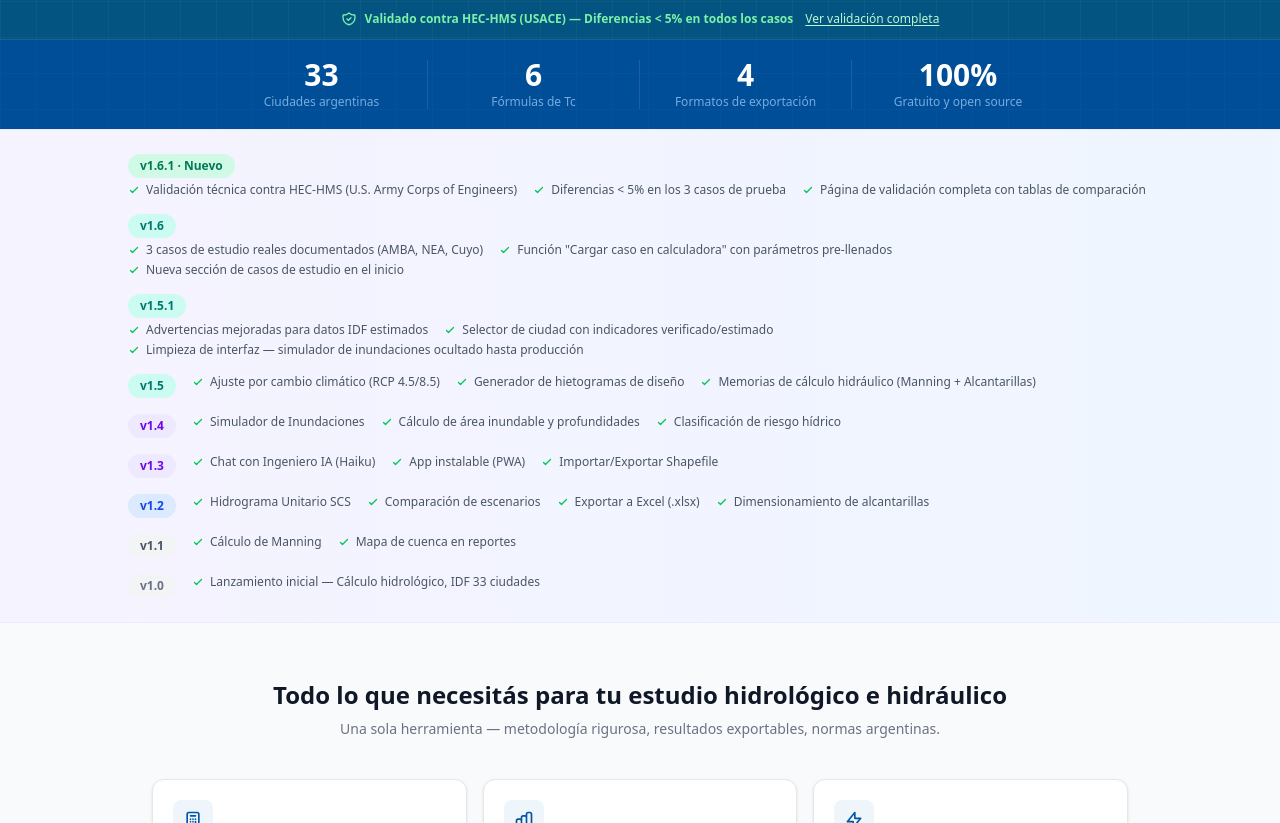
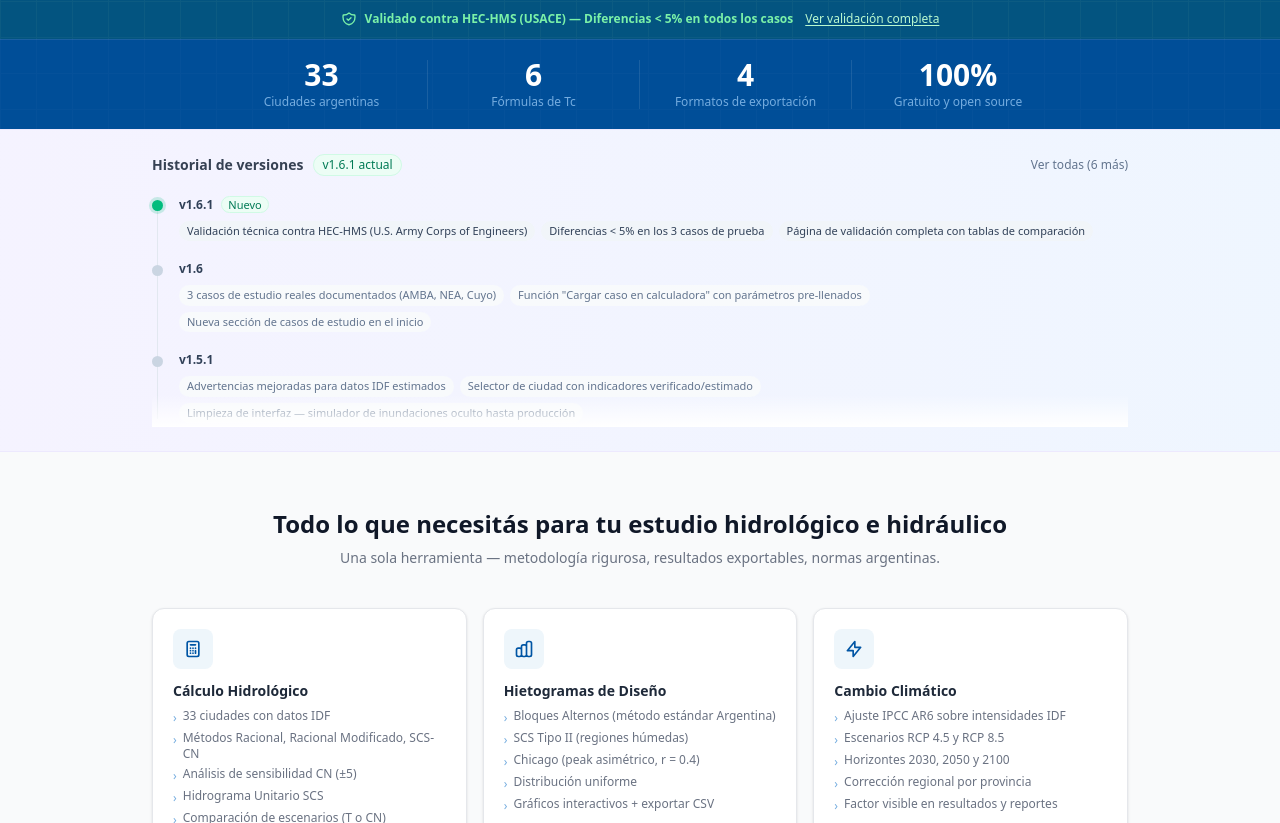
Before and after one commit to ammarmahfoud90/autohydro-argentina, a React (Vite) app in the folder frontend/: page / in a window 1280 px wide. Shown: the part 643-1466 px from the top of the page. Built offline with nearby package versions, Linux system fonts and the light colour scheme; no server answers.

Commit message:
refactor: replace changelog with compact timeline component
Co-Authored-By: Claude Sonnet 4.6 <noreply@anthropic.com>

```diff
--- /dev/null
+++ b/frontend/src/components/ChangelogTimeline.tsx
@@ -0,0 +1,163 @@
+import { useState } from 'react';
+
+interface ChangelogEntry {
+  version: string;
+  label?: string;
+  highlights: string[];
+}
+
+const ENTRIES: ChangelogEntry[] = [
+  {
+    version: 'v1.6.1',
+    label: 'Nuevo',
+    highlights: [
+      'Validación técnica contra HEC-HMS (U.S. Army Corps of Engineers)',
+      'Diferencias < 5% en los 3 casos de prueba',
+      'Página de validación completa con tablas de comparación',
+    ],
+  },
+  {
+    version: 'v1.6',
+    highlights: [
+      '3 casos de estudio reales documentados (AMBA, NEA, Cuyo)',
+      'Función "Cargar caso en calculadora" con parámetros pre-llenados',
+      'Nueva sección de casos de estudio en el inicio',
+    ],
+  },
+  {
+    version: 'v1.5.1',
+    highlights: [
+      'Advertencias mejoradas para datos IDF estimados',
+      'Selector de ciudad con indicadores verificado/estimado',
+      'Limpieza de interfaz — simulador de inundaciones oculto hasta producción',
+    ],
+  },
+  {
+    version: 'v1.5',
+    highlights: [
+      'Ajuste por cambio climático (RCP 4.5/8.5)',
+      'Generador de hietogramas de diseño',
+      'Memorias de cálculo hidráulico (Manning + Alcantarillas)',
+    ],
+  },
+  {
+    version: 'v1.4',
+    highlights: [
+      'Simulador de inundaciones',
+      'Cálculo de área inundable y profundidades',
+      'Clasificación de riesgo hídrico',
+    ],
+  },
+  {
+    version: 'v1.3',
+    highlights: [
+      'Chat con Ingeniero IA (Haiku)',
+      'App instalable (PWA)',
+      'Importar/Exportar Shapefile',
+    ],
+  },
+  {
+    version: 'v1.2',
+    highlights: [
+      'Hidrograma Unitario SCS',
+      'Comparación de escenarios',
+      'Exportar a Excel (.xlsx)',
+      'Dimensionamiento de alcantarillas',
+    ],
+  },
+  {
+    version: 'v1.1',
+    highlights: ['Cálculo de Manning', 'Mapa de cuenca en reportes'],
+  },
+  {
+    version: 'v1.0',
+    highlights: ['Lanzamiento inicial — Cálculo hidrológico, IDF 33 ciudades'],
+  },
+];
+
+const INITIALLY_VISIBLE = 3;
+
+export function ChangelogTimeline() {
+  const [expanded, setExpanded] = useState(false);
+
+  const hidden = ENTRIES.length - INITIALLY_VISIBLE;
+  const visible = expanded ? ENTRIES : ENTRIES.slice(0, INITIALLY_VISIBLE);
+
+  return (
+    <div className="max-w-5xl mx-auto px-4 sm:px-6 py-6">
+      {/* Header */}
+      <div className="flex items-center justify-between mb-5">
+        <div className="flex items-center gap-2.5">
+          <h2 className="text-sm font-semibold text-gray-700">Historial de versiones</h2>
+          <span className="text-xs font-medium px-2 py-0.5 rounded-full bg-emerald-50 text-emerald-700 border border-emerald-100">
+            v1.6.1 actual
+          </span>
+        </div>
+        <button
+          onClick={() => setExpanded((v) => !v)}
+          className="text-xs text-slate-500 hover:text-slate-700 transition-colors"
+        >
+          {expanded ? 'Colapsar' : `Ver todas (${hidden} más)`}
+        </button>
+      </div>
+
+      {/* Timeline */}
+      <div className="relative">
+        {/* Vertical line */}
+        <div className="absolute left-[5px] top-2 bottom-2 w-px bg-slate-200" />
+
+        <div className="space-y-4">
+          {visible.map((entry, i) => {
+            const isCurrent = i === 0 && !expanded ? true : entry.version === 'v1.6.1';
+            return (
+              <div key={entry.version} className="relative flex gap-4">
+                {/* Dot */}
+                <div className="relative z-10 mt-1 shrink-0">
+                  {isCurrent ? (
+                    <div
+                      className="w-[11px] h-[11px] rounded-full bg-emerald-500"
+                      style={{ boxShadow: '0 0 0 3px rgba(16,185,129,0.2)' }}
+                    />
+                  ) : (
+                    <div className="w-[11px] h-[11px] rounded-full bg-slate-300" />
+                  )}
+                </div>
+
+                {/* Content */}
+                <div className="flex flex-wrap items-baseline gap-x-2 gap-y-2 pb-1">
+                  <span className="text-xs font-semibold text-slate-700 shrink-0">
+                    {entry.version}
+                  </span>
+                  {entry.label && (
+                    <span className="text-[11px] font-medium px-1.5 py-0.5 rounded-full bg-emerald-50 text-emerald-700 border border-emerald-100 leading-none">
+                      {entry.label}
+                    </span>
+                  )}
+                  <div className="flex flex-wrap gap-1.5 w-full">
+                    {entry.highlights.map((h) => (
+                      <span
+                        key={h}
+                        className={`text-[11px] px-2 py-0.5 rounded-full ${
+                          isCurrent
+                            ? 'bg-slate-100 text-slate-700'
+                            : 'bg-slate-50 text-slate-500'
+                        }`}
+                      >
+                        {h}
+                      </span>
+                    ))}
+                  </div>
+                </div>
+              </div>
+            );
+          })}
+        </div>
+
+        {/* Fade gradient when collapsed */}
+        {!expanded && (
+          <div className="absolute bottom-0 left-0 right-0 h-8 bg-gradient-to-t from-white to-transparent pointer-events-none" />
+        )}
+      </div>
+    </div>
+  );
+}
--- a/frontend/src/pages/Home.tsx
+++ b/frontend/src/pages/Home.tsx
@@ -1,6 +1,7 @@
 import { Link } from 'react-router-dom';
 import { IDF_ARGENTINA } from '../constants/idf-data';
 import { ArgentinaMap } from '../components/ArgentinaMap';
+import { ChangelogTimeline } from '../components/ChangelogTimeline';
 
 const CASE_PREVIEWS = [
   { region: 'AMBA', regionColor: 'bg-blue-100 text-blue-700', title: 'Drenaje Pluvial — La Matanza', city: 'Buenos Aires (Ezeiza)', q: '28.5 m³/s', t: 'T=10 años, A=2.8 km²' },
@@ -295,82 +296,8 @@ export function Home() {
       </section>
 
       {/* ── Changelog ─────────────────────────────────────────────────────── */}
-      <section className="bg-gradient-to-r from-violet-50 to-blue-50 border-y border-violet-100 py-6 px-4 sm:px-6">
-        <div className="max-w-5xl mx-auto space-y-4">
-          {[
-            {
-              version: 'v1.6.1',
-              label: 'Nuevo',
-              color: 'text-emerald-700 bg-emerald-100',
-              items: ['Validación técnica contra HEC-HMS (U.S. Army Corps of Engineers)', 'Diferencias < 5% en los 3 casos de prueba', 'Página de validación completa con tablas de comparación'],
-            },
-            {
-              version: 'v1.6',
-              label: '',
-              color: 'text-teal-700 bg-teal-100',
-              items: ['3 casos de estudio reales documentados (AMBA, NEA, Cuyo)', 'Función "Cargar caso en calculadora" con parámetros pre-llenados', 'Nueva sección de casos de estudio en el inicio'],
-            },
-            {
-              version: 'v1.5.1',
-              label: '',
-              color: 'text-teal-700 bg-teal-100',
-              items: ['Advertencias mejoradas para datos IDF estimados', 'Selector de ciudad con indicadores verificado/estimado', 'Limpieza de interfaz — simulador de inundaciones ocultado hasta producción'],
-            },
-            {
-              version: 'v1.5',
-              label: '',
-              color: 'text-teal-700 bg-teal-100',
-              items: ['Ajuste por cambio climático (RCP 4.5/8.5)', 'Generador de hietogramas de diseño', 'Memorias de cálculo hidráulico (Manning + Alcantarillas)'],
-            },
-            {
-              version: 'v1.4',
-              label: '',
-              color: 'text-violet-700 bg-violet-100',
-              items: ['Simulador de Inundaciones', 'Cálculo de área inundable y profundidades', 'Clasificación de riesgo hídrico'],
-            },
-            {
-              version: 'v1.3',
-              label: '',
-              color: 'text-violet-700 bg-violet-100',
-              items: ['Chat con Ingeniero IA (Haiku)', 'App instalable (PWA)', 'Importar/Exportar Shapefile'],
-            },
-            {
-              version: 'v1.2',
-              label: '',
-              color: 'text-blue-700 bg-blue-100',
-              items: ['Hidrograma Unitario SCS', 'Comparación de escenarios', 'Exportar a Excel (.xlsx)', 'Dimensionamiento de alcantarillas'],
-            },
-            {
-              version: 'v1.1',
-              label: '',
-              color: 'text-gray-600 bg-gray-100',
-              items: ['Cálculo de Manning', 'Mapa de cuenca en reportes'],
-            },
-            {
-              version: 'v1.0',
-              label: '',
-              color: 'text-gray-500 bg-gray-100',
-              items: ['Lanzamiento inicial — Cálculo hidrológico, IDF 33 ciudades'],
-            },
-          ].map(({ version, label, color, items }) => (
-            <div key={version} className="flex flex-wrap items-start gap-x-4 gap-y-1">
-              <span className={`text-xs font-bold px-3 py-1 rounded-full shrink-0 ${color}`}>
-                {version}{label ? ` · ${label}` : ''}
-              </span>
-              <div className="flex flex-wrap gap-x-4 gap-y-1">
-                {items.map((item) => (
-                  <span key={item} className="flex items-center gap-1.5 text-xs text-gray-600">
-                    <svg className="w-3 h-3 text-green-500 shrink-0" viewBox="0 0 24 24" fill="none"
-                      stroke="currentColor" strokeWidth={2.5}>
-                      <path strokeLinecap="round" strokeLinejoin="round" d="M5 13l4 4L19 7" />
-                    </svg>
-                    {item}
-                  </span>
-                ))}
-              </div>
-            </div>
-          ))}
-        </div>
+      <section className="bg-gradient-to-r from-violet-50 to-blue-50 border-y border-violet-100">
+        <ChangelogTimeline />
       </section>
 
       {/* ── Features ──────────────────────────────────────────────────────── */}
```
